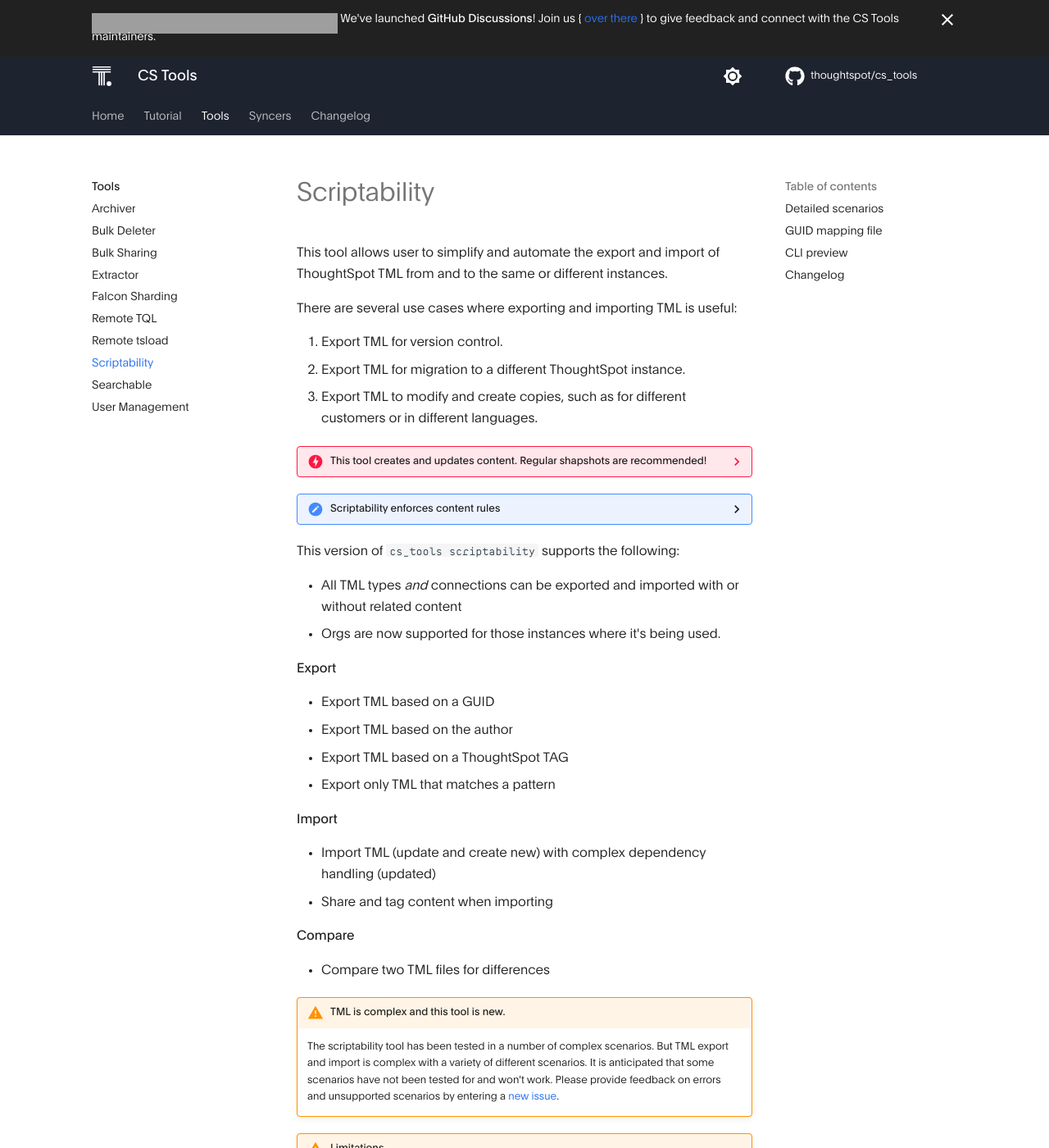
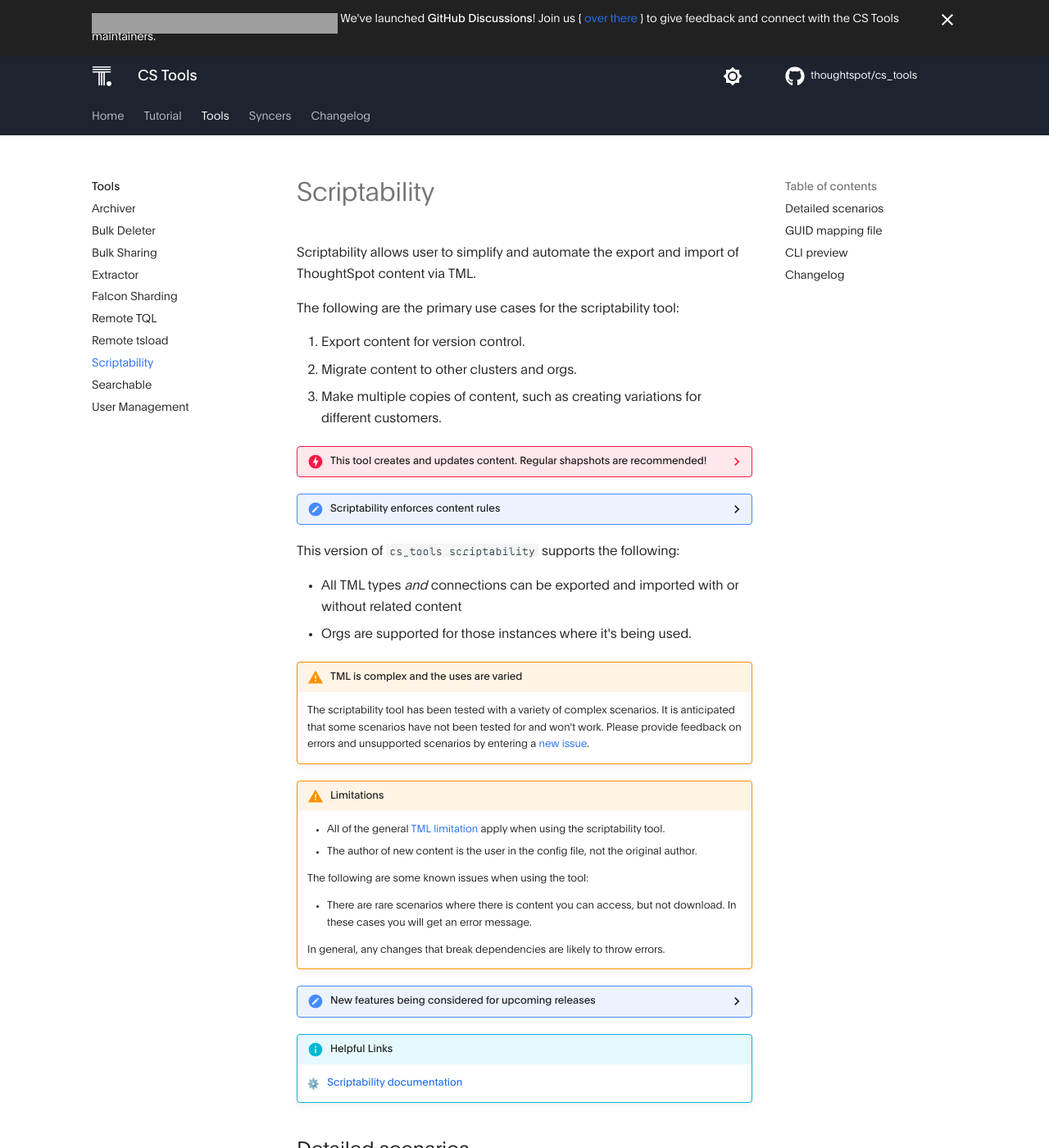
Before and after one commit to thoughtspot/cs_tools, an MkDocs documentation site: the page built from docs/tools/scriptability/README.md, in a window 1280 px wide and 1400 px high. Shown: the whole window at 82% size. Built offline with MkDocs 1.6.1 and Material for MkDocs 9.7.7, drawn with Linux system fonts in a browser that asks for light colours; emoji names are drawn with the system emoji font; some web fonts are replaced; comment, search, counter and statistics services are not loaded; some of the changed text lies outside the part shown; grey boxes are pictures that could not be loaded.

Commit message:
Documentation updates.

```diff
--- a/docs/tools/scriptability/README.md
+++ b/docs/tools/scriptability/README.md
@@ -1,53 +1,36 @@
 # Scriptability
 
-This tool allows user to simplify and automate the export and import of ThoughtSpot TML from and to the same or different instances.
+Scriptability allows user to simplify and automate the export and import of ThoughtSpot content via TML.
 
-There are several use cases where exporting and importing TML is useful:
+The following are the primary use cases for the scriptability tool:
 
-1. Export TML for version control.
-2. Export TML for migration to a different ThoughtSpot instance.
-3. Export TML to modify and create copies, such as for different customers or in different languages.
+1. Export content for version control.
+2. Migrate content to other clusters and orgs.
+3. Make multiple copies of content, such as creating variations for different customers.
 
 ??? danger "__This tool creates and updates content.  Regular shapshots are recommended!__"
 
     When importing content, it is possisible to accidentally overwrite content or create
     multiple copies of content when you didn't intend to, just by using the wrong parameters.
-    You should make sure you have a snapshot or backup prior to making large changes.
+    You should make sure you have a snapshot prior to making large changes.
 
 ??? important "Scriptability enforces content rules"
 
     <span class=fc-coral>You __must__ have at least the __`Can Manage Data`__ privilege
-    in ThoughtSpot to use this tool.</span>
+    in ThoughtSpot to use scriptability.</span>
 
-    When exporting the TML, you will need content permissions to the content to be exported.
-    When importing the TML it will be created as the authenticated user of the tool.
+    When exporting TML, you will need content permissions to the content to be exported.
+    When importing the TML it will be created as the authenticated user from the configuration.
 
 This version of `cs_tools scriptability` supports the following:
 
 * All TML types _and_ connections can be exported and imported with or without related content
-* Orgs are now supported for those instances where it's being used.
+* Orgs are supported for those instances where it's being used.
 
-__Export__
+!!! warning "TML is complex and the uses are varied"
 
-* Export TML based on a GUID
-* Export TML based on the author
-* Export TML based on a ThoughtSpot TAG
-* Export only TML that matches a pattern
-
-__Import__
-
-* Import TML (update and create new) with complex dependency handling (updated)
-* Share and tag content when importing
-
-__Compare__
-
-* Compare two TML files for differences
-
-!!! warning "TML is complex and this tool is new."
-
-    The scriptability tool has been tested in a number of complex scenarios.  But TML export and import is
-    complex with a variety of different scenarios.  It is anticipated that some scenarios have not been
-    tested for and won't work.  Please provide feedback on errors and unsupported scenarios by
+    The scriptability tool has been tested with a variety of complex scenarios.  It is anticipated that some scenarios
+    have not been tested for and won't work.  Please provide feedback on errors and unsupported scenarios by
     entering a [new issue][gh-issue].
 
 !!! warning "Limitations"
@@ -57,16 +40,15 @@
 
     The following are some known issues when using the tool:
 
-    * Worksheets based on SQL Views can sometimes fail.  This is a TML limitation.
+    * There are rare scenarios where there is content you can access, but not download.  In these cases you will get an error message.
 
-    * There are scenarios where there is content you can access, but not download.  In these cases you will get an error message.
-
-    In general, any changes with dependencies are likely to cause errors in the current version.
+    In general, any changes that break dependencies are likely to throw errors.
 
 ??? important "New features being considered for upcoming releases"
 
     The following features are being considered for an upcoming release:
 
+    * Generate metadata info for the exports and imports (e.g. name, guid, type, etc.)
     * Set the author on import
     * Get only content modified since a given date
     * Automatic versioning of mapping files
@@ -81,19 +63,27 @@
 
 ## Detailed scenarios
 
+=== "Testing connections"
+
+    ThoughtSpot connections map to a database connection.  If the database is updated, the connection may no longer work.
+    The only way to test in the UI is to check each connecition by searching or viewing data.  However, with scriptability
+    you can test all connections via the command line using the `scriptability connection-check` command.
+
 === "Exporting TML"
 
-    Some customers want to back up the metadata as TML in the file system or a version control system (VCS), such as `git`.  This is done simply by using the `scriptability --export` and saving the files to a directory.  Then you can use the VCS to add the TML.
+    Some customers want to back up the metadata as TML in the file system or a version control system (VCS), such as `git`.  This is done simply by using the `scriptability export` and saving the files to a directory.  Then use the VCS to manage the TML.
 
 === "Migrate content"
 
-    Migrating content consist of exporting, (optionally) modifying, and then importing content.  You will want to do the following for this scenario:
+    Migrating content consist of exporting, (optionally) modifying, and then importing content.  Migration can happen
+    between ThoughtSpot Instances, such as from a development to a production instance.  It can also be used to migrate
+    content between orgs.
 
-    1. Create the connection and tables manually if they don't exist.  This step is needed because the scriptability tool doesn't currently support connections.
-    2. Create a mapping file for tables if one doesn't exist.  Note that you can use `scriptability create-mapping` to create a new, empty mapping file.
-    3. Export the TML to be migrated using `scriptability export`.
-    4. (Optional) Modify the TML as appropriate.
-    5. Import the TML using `scriptability import --force-create`.  The `force-create` parameter will make sure the content is created as new and not updating existing content.
+    You will want to do the following for this scenario:
+
+    1. Export the TML to be migrated using `scriptability export`.
+    2. (Optional) Modify the TML as appropriate.
+    3. Import the TML using `scriptability import --force-create`.  The `force-create` parameter will make sure the content is created as new and not updating existing content.
 
     NOTE: To migrate changes, simply leave out the `--force-create` parameter.  New content will automatically be created and existing content (based on the mapping file) will be updated.
 
@@ -111,7 +101,7 @@
 
     1. Export the TML using `scriptability export`.
     2. Modify the TML for the group, such as different column names.
-    3. Import the TML using `scriptability import` without the `--force-create` flag.
+    3. Import the TML using `scriptability import`.
 
     In this scenario a mapping file _may_ be needed if the content comes from different connections.  In that case you may also want separate mapping files for each group to make a copy for.
 
@@ -124,10 +114,9 @@
 provide the GUID as an FQN in the TML file, you will get an error on import, because ThoughtSpot won't
 know which table is being referred to.
 
-The default name for the GUID mapping file is `guid.mapping.json`, but you can use whatever name you like
-since it's specified as a parameter.  The GUID mapping file is only used for importing TML.  When creating
-content, the GUID mapping file is updated as content is created with new GUID mappings.
-This allows it to be used later for updating content.
+The default name for the GUID mapping file is `guid.mapping.json`, but this can be changed in the parameter.
+The GUID mapping file is only used for importing TML.  When creating content, the GUID mapping file is updated as
+content is created with new GUID mappings.  This allows it to be used later for updating content.
 
 The GUID mapping file is created and loaded by the [thoughtspot_tml] project.  More details can be found
 [there](https://github.com/thoughtspot/thoughtspot_tml).
```
